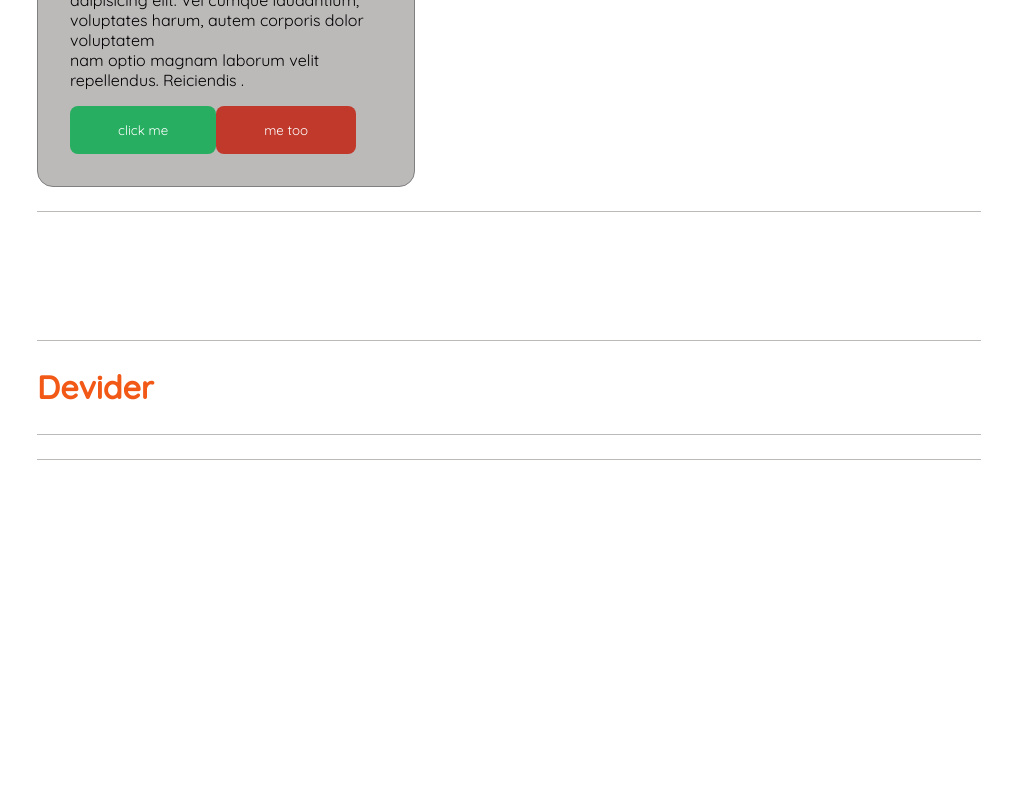
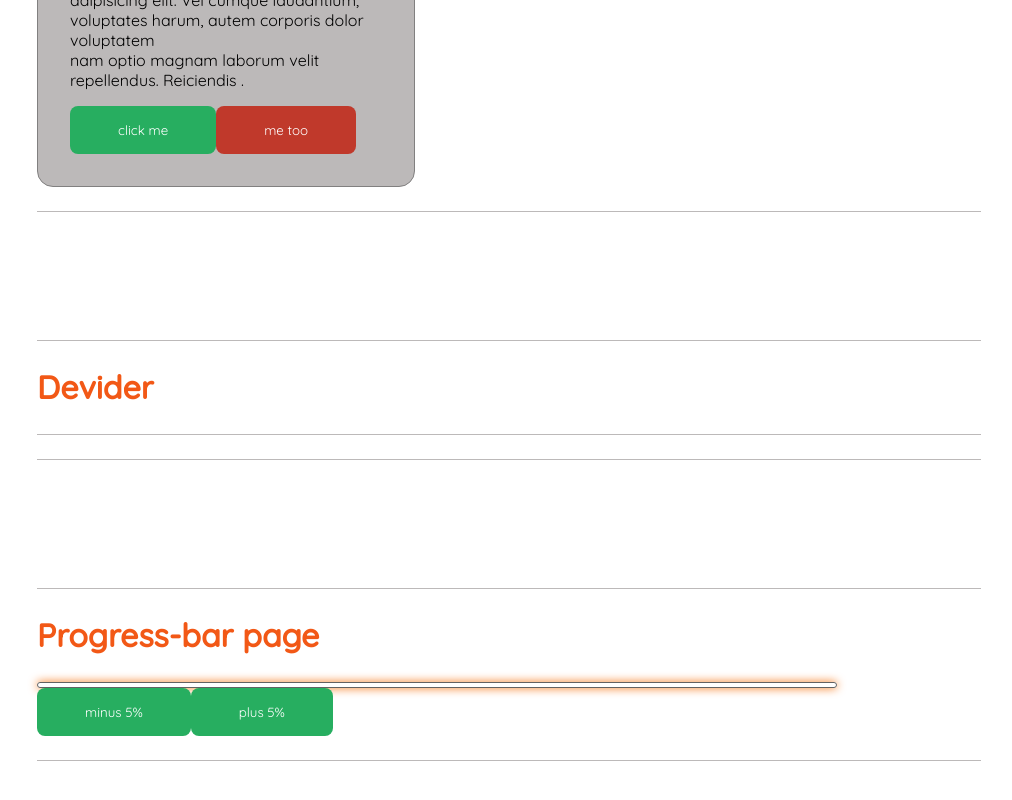
Before and after one commit to Ivanaarbutina/react-project, a React (Vite) app: page / in a window 1280 px wide. Shown: the part 1688-2488 px from the top of the page, without its empty margins (131-1143 px from the left). Before the commit the page ends 2276 px from the top, so only its background shows below. Built offline with nearby package versions, Linux system fonts and the light colour scheme.

Commit message:
add new page

```diff
--- a/src/App.tsx
+++ b/src/App.tsx
@@ -6,6 +6,7 @@ import Layout from "./components/layout";
 import NoMatch from "./features/no-match";
 import Contact from "./features/contact";
 import ProgresBar from "./features/progress-bar";
+import ProgresBarPage from "./features/progress-bar-page";
 
 function App() {
   return (
@@ -13,7 +14,11 @@ function App() {
       <Route path="/" element={<Layout />}>
         <Route index element={<Home />} />
         <Route path="contact" element={<Contact />} />
-        <Route path="progress-bar" element={<ProgresBar />} />
+        <Route
+          path="progress-bar"
+          element={<ProgresBar color="orange" progress={70} size="lg" />}
+        />
+        <Route path="progress-bar-page" element={<ProgresBarPage />} />
         {/* Using path="*"" means "match anything", so this route
                 acts like a catch-all for URLs that we don't have explicit
                 routes for. */}
--- a/src/features/home.tsx
+++ b/src/features/home.tsx
@@ -7,6 +7,7 @@ import Devider from "../components/devider";
 import Input from "../components/input";
 import Modal from "../components/modal";
 import Table from "../components/table";
+import ProgresBarPage from "./progress-bar-page";
 
 const Home = () => {
   type ValuesType = {
@@ -29,11 +30,10 @@ const Home = () => {
   };
   return (
     <div className="home">
-
       <div className="components">
         <Container>
           <h2>Button</h2>
-          <Button text="Click me"  />
+          <Button text="Click me" />
         </Container>
         <Container>
           <h2>Input</h2>
@@ -92,6 +92,10 @@ const Home = () => {
           <h2>Devider</h2>
           <Devider />
         </Container>
+        <Container>
+          <h2>Progress-bar page</h2>
+          <ProgresBarPage />
+        </Container>
       </div>
     </div>
   );
--- /dev/null
+++ b/src/features/progress-bar-page.tsx
@@ -0,0 +1,14 @@
+import Button from "../components/button";
+import ProgresBar from "./progress-bar";
+
+const ProgresBarPage = () => {
+  return (
+    <div>
+      <ProgresBar />
+      <Button text="minus 5%" />
+      <Button text="plus 5%" />
+    </div>
+  );
+};
+
+export default ProgresBarPage;
--- a/src/features/progress-bar.tsx
+++ b/src/features/progress-bar.tsx
@@ -1,5 +1,31 @@
-const ProgresBar = () => {
-  return <div></div>;
+type ProgressBarProps = {
+  progress?: number;
+  color?: "orange" | "red" | "green";
+  size?: "sm" | "md" | "lg";
+};
+
+const ProgresBar = ({ progress, color, size }: ProgressBarProps) => {
+  const handleState = (progress: number) => {
+    if (progress < 100) {
+      return "active";
+    }
+    if (progress === 100) {
+      return "success";
+    }
+  };
+  return (
+    <div>
+      {handleState(100) && (
+        <div className="progress-bar-container">
+          <div className={`progress-bar progress-bar--${size} `}>
+            <span
+              className={`percentage percentage--${progress}  percentage--${color}`}
+            ></span>
+          </div>
+        </div>
+      )}
+    </div>
+  );
 };
 
 export default ProgresBar;
--- /dev/null
+++ b/src/styles/components/progress-bar.scss
@@ -0,0 +1,48 @@
+/* Styling the border and box
+        effect of the progress bar*/
+.progress-bar {
+  width: 50rem;
+  height: 0.4rem;
+  margin-top: 1rem;
+  border: 1px solid var(--color-gray-500);
+  border-radius: 1rem;
+  box-shadow: 0 0 10px rgb(245, 106, 0);
+
+  &--sm {
+    width: 20rem;
+  }
+  &--md {
+    width: 40rem;
+  }
+  &--lg {
+    width: 58rem;
+  }
+}
+
+.percentage {
+  display: block;
+  height: 100%;
+  border-radius: 1rem;
+  animation: progress 1500ms ease-in 1;
+  width: 65%;
+  &--orange {
+    background-color: var(--color-orange-500);
+  }
+  &--red {
+    background-color: var(--color-red-500);
+  }
+  &--green {
+    background-color: var(--color-green-500);
+  }
+  &--40 {
+    width: 40%;
+  }
+  &--60 {
+    width: 60%;
+  }
+}
+@keyframes progress {
+  from {
+    width: 0;
+  }
+}
--- a/src/styles/style.scss
+++ b/src/styles/style.scss
@@ -32,6 +32,7 @@ body {
 @import "./components/home.scss";
 @import "./components/input.scss";
 @import "./components/modal.scss";
+@import "./components//progress-bar.scss";
 @import "./components/sidebar.scss";
 @import "./components/table.scss";
 @import "./base/vars.scss";
```
